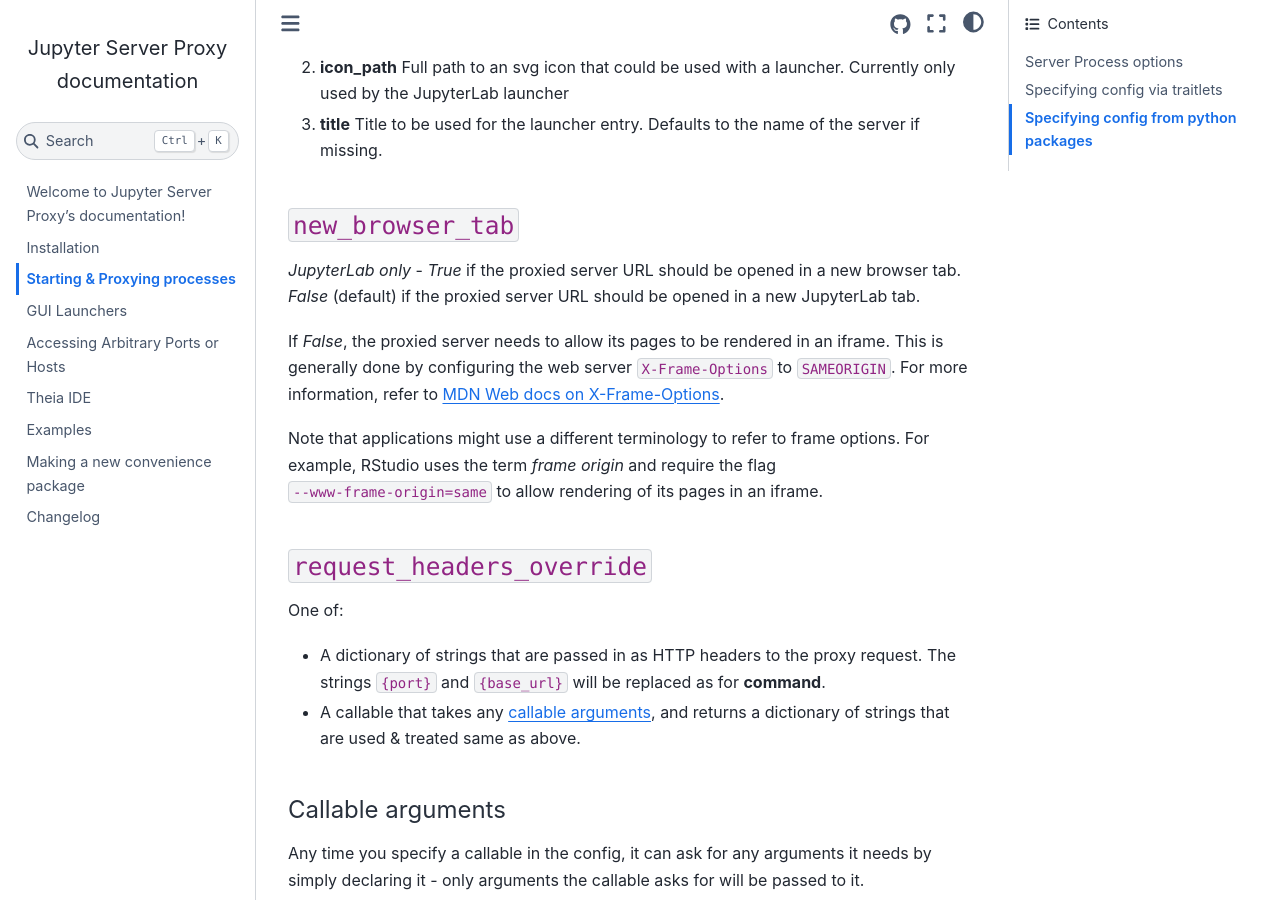
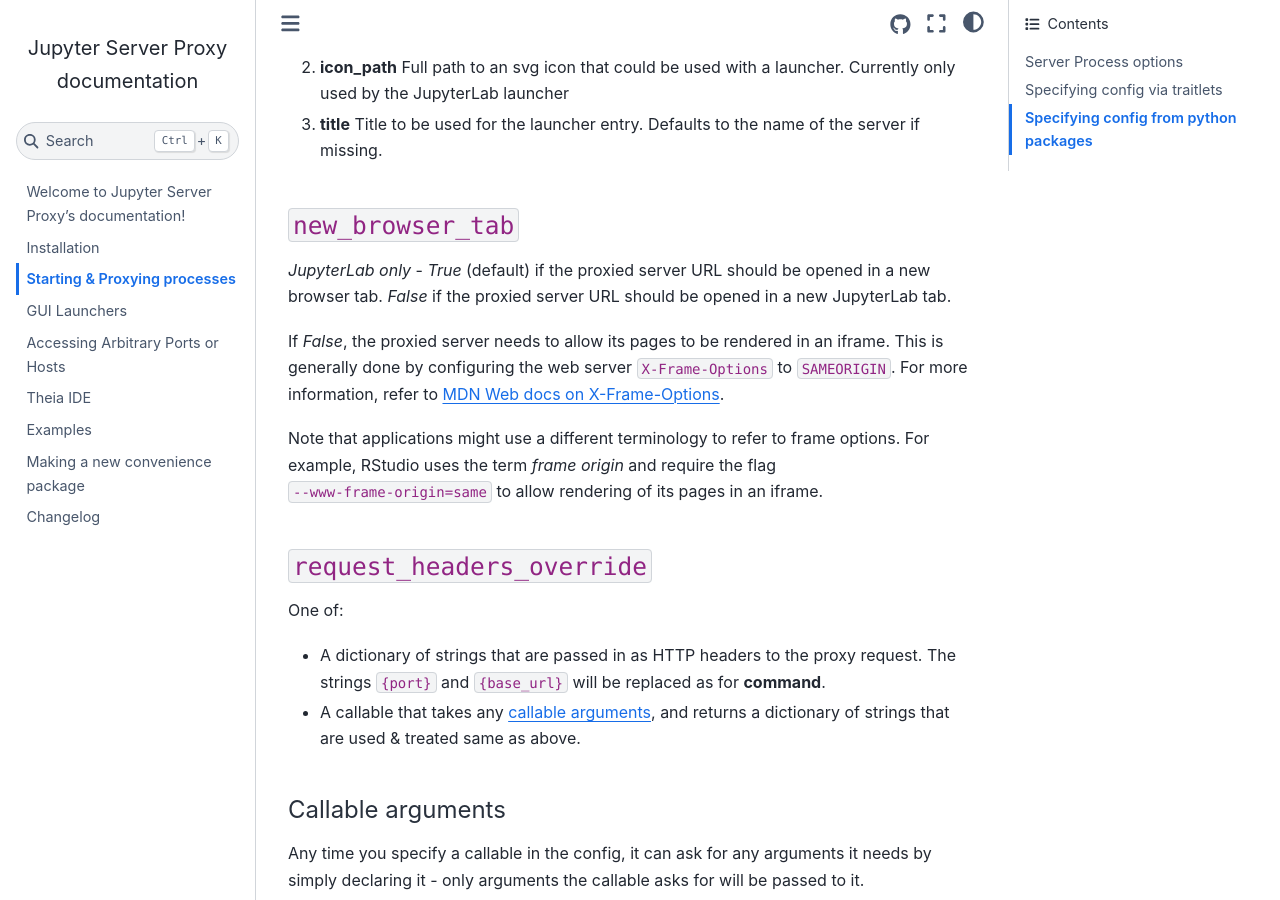
Before and after one commit to jupyterhub/jupyter-server-proxy, a Sphinx documentation site: the page built from docs/source/server-process.md, in a window 1280 px wide and 900 px high, scrolled down 2828 px. Built offline with Sphinx 7.4.7 and the Sphinx Book theme 1.1.4, drawn with Linux system fonts in a browser that asks for light colours.

```diff
--- a/docs/source/server-process.md
+++ b/docs/source/server-process.md
@@ -129,8 +129,8 @@ the following keys:
 
 ### `new_browser_tab`
 
-_JupyterLab only_ - _True_ if the proxied server URL should be opened in a new browser tab.
-_False_ (default) if the proxied server URL should be opened in a new JupyterLab tab.
+_JupyterLab only_ - _True_ (default) if the proxied server URL should be opened in a new browser tab.
+_False_ if the proxied server URL should be opened in a new JupyterLab tab.
 
 If _False_, the proxied server needs to allow its pages to be rendered in an iframe. This
 is generally done by configuring the web server `X-Frame-Options` to `SAMEORIGIN`.
```
